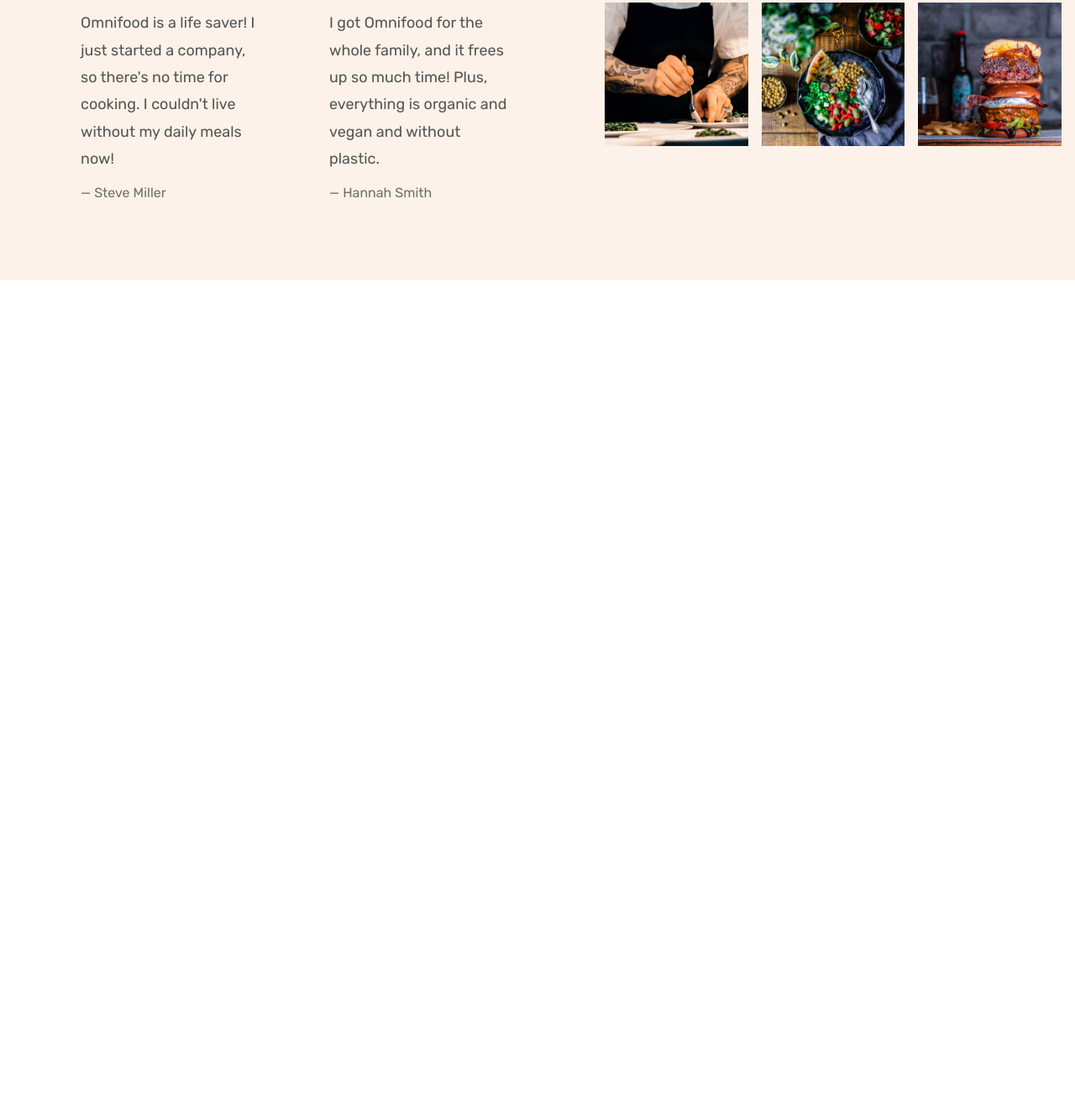
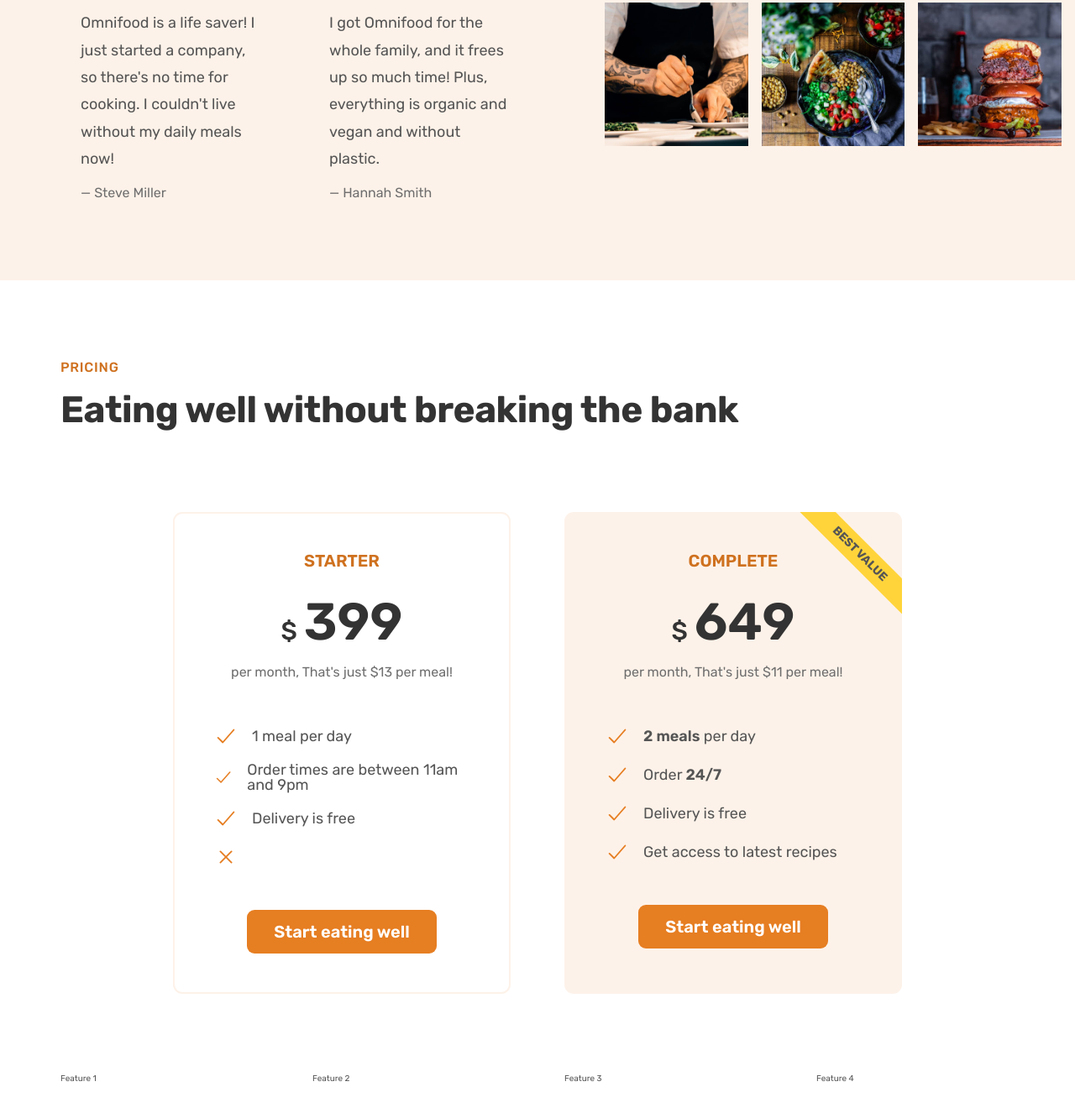
Before and after one commit to ravirawat0-cyber/OmnifoodProject, a plain HTML site: page index.html in a window 1280 px wide. Shown: the part 4309-5635 px from the top of the page at 84% size. Before the commit the page ends 4643 px from the top, so only its background shows below. Drawn offline with nearby package versions, Linux system fonts and the light colour scheme.

Commit message:
m: Added pricing sections.

```diff
--- a/css/general.css
+++ b/css/general.css
@@ -77,6 +77,11 @@ body {
   row-gap: 9.6rem;
   column-gap: 6.4rem;
 }
+
+.grid:not(:last-child) {
+  margin-bottom: 9.6rem;
+}
+
 .grid--2-cols {
   grid-template-columns: repeat(2, 1fr);
 }
@@ -190,3 +195,23 @@ body {
 strong {
   font-weight: 600;
 }
+
+.list {
+  list-style: none;
+  display: flex;
+  flex-direction: column;
+  gap: 1.6rem;
+}
+
+.list-item {
+  font-size: 1.8rem;
+  display: flex;
+  align-items: center;
+  gap: 1.6rem;
+}
+
+.list-icon {
+  width: 3rem;
+  height: 3rem;
+  color: #e67e22;
+}
--- a/css/style.css
+++ b/css/style.css
@@ -283,26 +283,6 @@
   font-size: 1.8rem;
 }
 
-.list {
-  list-style: none;
-  display: flex;
-  flex-direction: column;
-  gap: 1.6rem;
-}
-
-.list-item {
-  font-size: 1.8rem;
-  display: flex;
-  align-items: center;
-  gap: 1.6rem;
-}
-
-.list-icon {
-  width: 3rem;
-  height: 3rem;
-  color: #e67e22;
-}
-
 /**************************/
 /* TESTIMONIALS SECTION */
 /**************************/
@@ -360,3 +340,78 @@
 .gallery-item img:hover {
   transform: scale(1.1);
 }
+
+/**************************/
+/* Pricing SECTION */
+/**************************/
+
+.section-pricing {
+  padding: 9.6rem 0;
+}
+.pricing-plan {
+  border-radius: 11px;
+  padding: 4.8rem;
+  width: 75%;
+}
+
+.pricing-plan--starter {
+  justify-self: end;
+  border: 2px solid #fdf2e9;
+  padding: 4.6rem;
+}
+
+.pricing-plan--complete {
+  background-color: #fdf2e9;
+  padding: 4.8rem;
+  position: relative;
+  overflow: hidden;
+}
+
+.pricing-plan--complete::after {
+  content: "Best value";
+  position: absolute;
+  top: 6%;
+  right: -18%;
+  text-transform: uppercase;
+  font-size: 1.4rem;
+  font-weight: 700;
+  background-color: #ffd43b;
+  padding: 0.8rem 8rem;
+  transform: rotate(45deg);
+}
+.plan-header {
+  text-align: center;
+  margin-bottom: 4.8rem;
+}
+
+.plan-name {
+  color: #cf711f;
+  font-weight: 600;
+  font-size: 2rem;
+  text-transform: uppercase;
+  letter-spacing: 0.75;
+  margin-bottom: 3.2rem;
+}
+.plan-price {
+  font-size: 6.2rem;
+  font-weight: 600;
+  color: #333;
+  margin-bottom: 1.6rem;
+}
+
+.plan-price span {
+  font-size: 3rem;
+  font-weight: 500;
+  margin-right: 0.8rem;
+}
+
+.plan-text {
+  font-size: 1.6rem;
+  line-height: 1.6;
+  color: #6f6f6f;
+}
+
+.plan-sing-up {
+  text-align: center;
+  margin-top: 4.8rem;
+}
--- a/index.html
+++ b/index.html
@@ -418,6 +418,85 @@
           </figure>
         </div>
       </section>
+
+      <section class="section-pricing">
+        <div class="container">
+          <span class="subheading">Pricing</span>
+          <h2 class="heading-secondary">
+            Eating well without breaking the bank
+          </h2>
+        </div>
+
+        <div class="container grid grid--2-cols">
+          <div class="pricing-plan pricing-plan--starter">
+            <header class="plan-header">
+              <p class="plan-name">Starter</p>
+              <p class="plan-price"><span>$</span>399</p>
+              <p class="plan-text">per month, That's just $13 per meal!</p>
+            </header>
+            <ul class="list">
+              <li class="list-item">
+                <ion-icon class="list-icon" name="checkmark-outline"></ion-icon
+                ><span>1 meal per day</span>
+              </li>
+
+              <li class="list-item">
+                <ion-icon class="list-icon" name="checkmark-outline"></ion-icon
+                ><span>Order times are between 11am and 9pm</span>
+              </li>
+
+              <li class="list-item">
+                <ion-icon class="list-icon" name="checkmark-outline"></ion-icon
+                ><span>Delivery is free</span>
+              </li>
+              <li class="list-item">
+                <ion-icon class="list-icon" name="close-outline"></ion-icon>
+              </li>
+            </ul>
+            <div class="plan-sing-up">
+              <a href="#" class="btn btn--full">Start eating well</a>
+            </div>
+          </div>
+          <div class="pricing-plan pricing-plan--complete">
+            <header class="plan-header">
+              <p class="plan-name">Complete</p>
+              <p class="plan-price"><span>$</span>649</p>
+              <p class="plan-text">per month, That's just $11 per meal!</p>
+            </header>
+            <ul class="list">
+              <li class="list-item">
+                <ion-icon class="list-icon" name="checkmark-outline"></ion-icon
+                ><span><strong>2 meals</strong> per day</span>
+              </li>
+
+              <li class="list-item">
+                <ion-icon class="list-icon" name="checkmark-outline"></ion-icon
+                ><span>Order <strong>24/7</strong></span>
+              </li>
+
+              <li class="list-item">
+                <ion-icon class="list-icon" name="checkmark-outline"></ion-icon
+                ><span>Delivery is free</span>
+              </li>
+
+              <li class="list-item">
+                <ion-icon class="list-icon" name="checkmark-outline"></ion-icon
+                ><span>Get access to latest recipes</span>
+              </li>
+            </ul>
+            <div class="plan-sing-up">
+              <a href="#" class="btn btn--full">Start eating well</a>
+            </div>
+          </div>
+        </div>
+
+        <div class="container grid grid--4-cols">
+          <div class="feature">Feature 1</div>
+          <div class="feature">Feature 2</div>
+          <div class="feature">Feature 3</div>
+          <div class="feature">Feature 4</div>
+        </div>
+      </section>
     </main>
 
     <script
```
